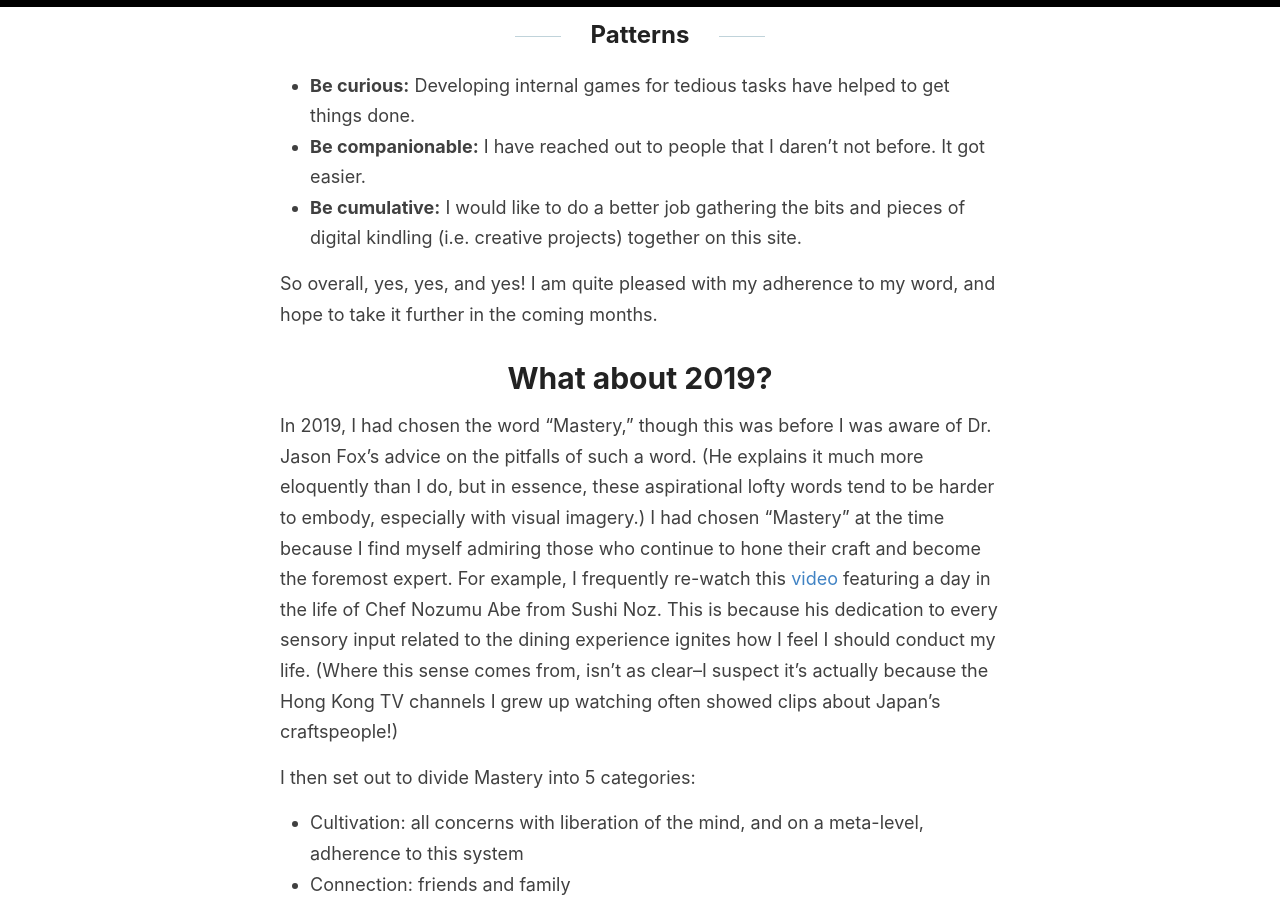
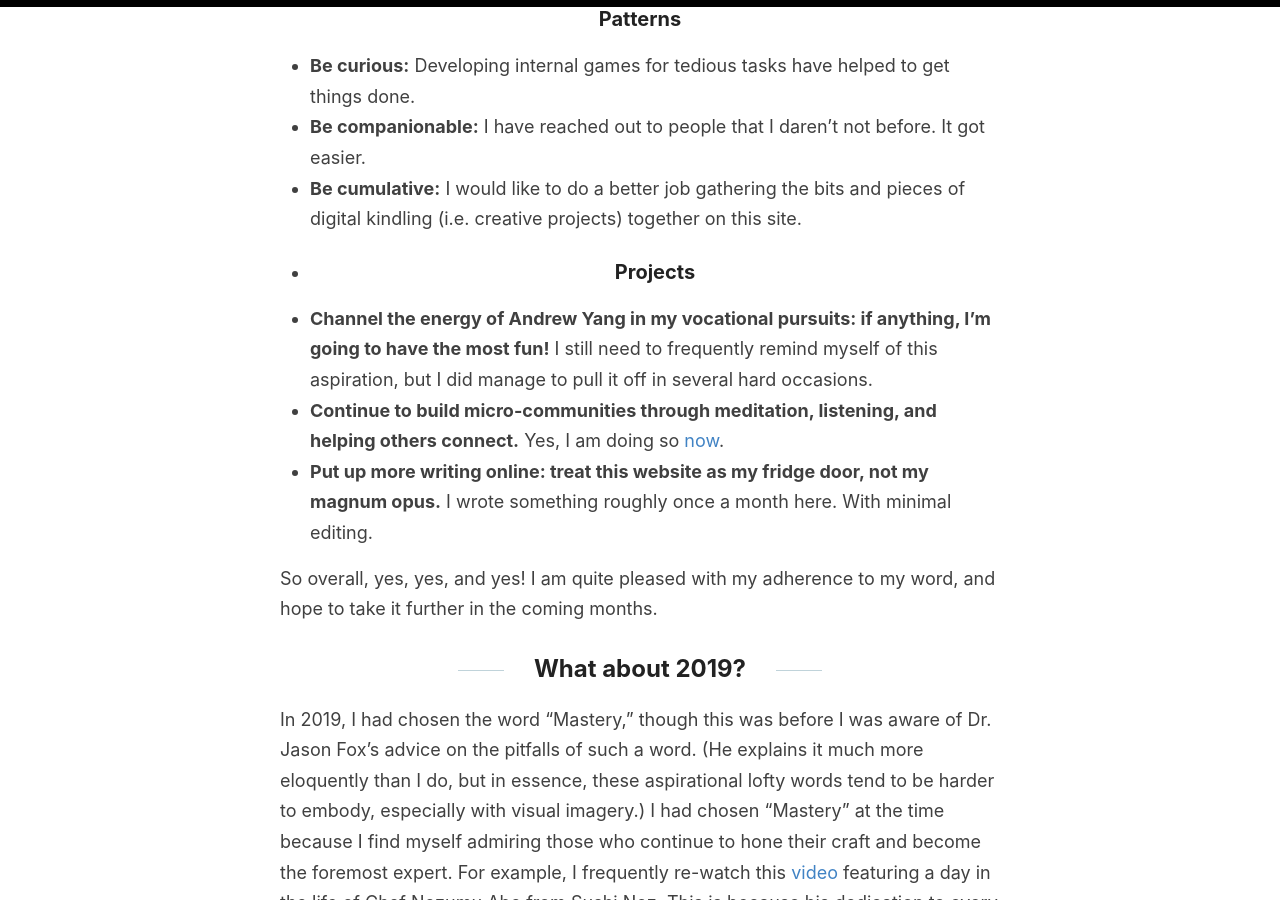
Before and after one commit to codestin/codestin.github.io, a Jekyll site: the page built from _posts/2020-04-13-A-Fools-Reflection-Hearth-Mastery.md, in a window 1280 px wide and 900 px high, scrolled down 989 px. Built offline with Jekyll 4.4.1, drawn with Linux system fonts in a browser that asks for light colours; comment, search, counter and statistics services are not loaded.

Commit message:
Update 2020-04-13-A-Fools-Reflection-Hearth-Mastery.md

```diff
--- a/_posts/2020-04-13-A-Fools-Reflection-Hearth-Mastery.md
+++ b/_posts/2020-04-13-A-Fools-Reflection-Hearth-Mastery.md
@@ -5,25 +5,30 @@ author: christin
 categories: [Cultivation]
 ---
 
-# What is A Fool's Reflection?
+## What is A Fool's Reflection?
 This year I had chosen "Hearth" as my Word for 2020 (read more about it here.) It is recommended that one conducts A Fool's Reflection around April 1st, as an arbitrarily-timed check-in for one adherence to the herald set forth. So like what a lot of habit-building books advise, reviewing one's actions after ~3 months and adjust as necessary.
 
-# How's embodying a "Hearth" going so far in 2020?
+## How's embodying a "Hearth" going so far in 2020?
 I sometimes wonder if I had subconsciously anticipated a lot of this year's dramatic happenings, and chose to focus on providing stabiltiy and community as a result.
 
-## Principles
+### Principles
 - **Safety:** Welp, what fiery grounds we find ourselves! I am taking this day-by-day, but I find that my ability to let go in this regard has increased this year despite comically harrowing circumstances.
 - **Space:** Through the powers of Zoom, Discord, and other digital hearths, I find that physical distancing has brought about more social connectedness in new ways.
 - **Substantiate:** So far, I have shared more of myself than I ever have online.
 
-## Patterns
+### Patterns
 - **Be curious:** Developing internal games for tedious tasks have helped to get things done.
 - **Be companionable:** I have reached out to people that I daren't not before. It got easier.
 - **Be cumulative:** I would like to do a better job gathering the bits and pieces of digital kindling (i.e. creative projects) together on this site.
+-
+### Projects
+- **Channel the energy of Andrew Yang in my vocational pursuits: if anything, I’m going to have the most fun!** I still need to frequently remind myself of this aspiration, but I did manage to pull it off in several hard occasions.
+- **Continue to build micro-communities through meditation, listening, and helping others connect.** Yes, I am doing so [now](https://christinchong.com/now).
+- **Put up more writing online: treat this website as my fridge door, not my magnum opus.** I wrote something roughly once a month here. With minimal editing.
 
 So overall, yes, yes, and yes! I am quite pleased with my adherence to my word, and hope to take it further in the coming months.
 
-# What about 2019?
+## What about 2019?
 In 2019, I had chosen the word "Mastery," though this was before I was aware of Dr. Jason Fox's advice on the pitfalls of such a word. (He explains it much more eloquently than I do, but in essence, these aspirational lofty words tend to be harder to embody, especially with visual imagery.) I had chosen "Mastery" at the time because I find myself admiring those who continue to hone their craft and become the foremost expert. For example, I frequently re-watch this [video](https://www.youtube.com/watch?v=3wAQxJeyyXo) featuring a day in the life of Chef Nozumu Abe from Sushi Noz. This is because his dedication to every sensory input related to the dining experience ignites how I feel I should conduct my life. (Where this sense comes from, isn't as clear--I suspect it's actually because the Hong Kong TV channels I grew up watching often showed clips about Japan's craftspeople!)
 
 I then set out to divide Mastery into 5 categories:
@@ -37,5 +42,5 @@ All to say, similar to Benjamin Franklin's system of 13 virtues. I reduced it to
 
 Each month I had set out a goal or two related to each category, and reviewed at the end of each month whether I had met them or not. If I didn't, then I would set a goal that is 50% easier, until I can meet the goal. (I had learned this [tip](https://www.youtube.com/watch?v=oQ8jtgc_zZE) from Break The Twitch.) In a future entries I'll share more details about this process--turns out I have a lot of notes to go through!
 
-# Integrating the past, the present, and the future
+## Integrating the past, the present, and the future
 While I feel I am stoking the fire quite well with "Hearth," I find that having some sort of mental organization is still helpful for me to make sure that I lead a life of composure, both to avoid burning the candle at both ends, and  accidentally extinguishing efforts due to neglect. Hence, I have returned to using the 5 categories (e.g. on this site), while still keeping "Hearth" in mind as a beacon. I ultimately realized that having just mastery/5 categories did not feel satisfying because they feel un-maximizable attributes that can go on forever and ever. Having a Word such as "Hearth" remedies this issue by providing a mental model that is flexible yet tangible (and one might even dare say, meaningful!)
```
